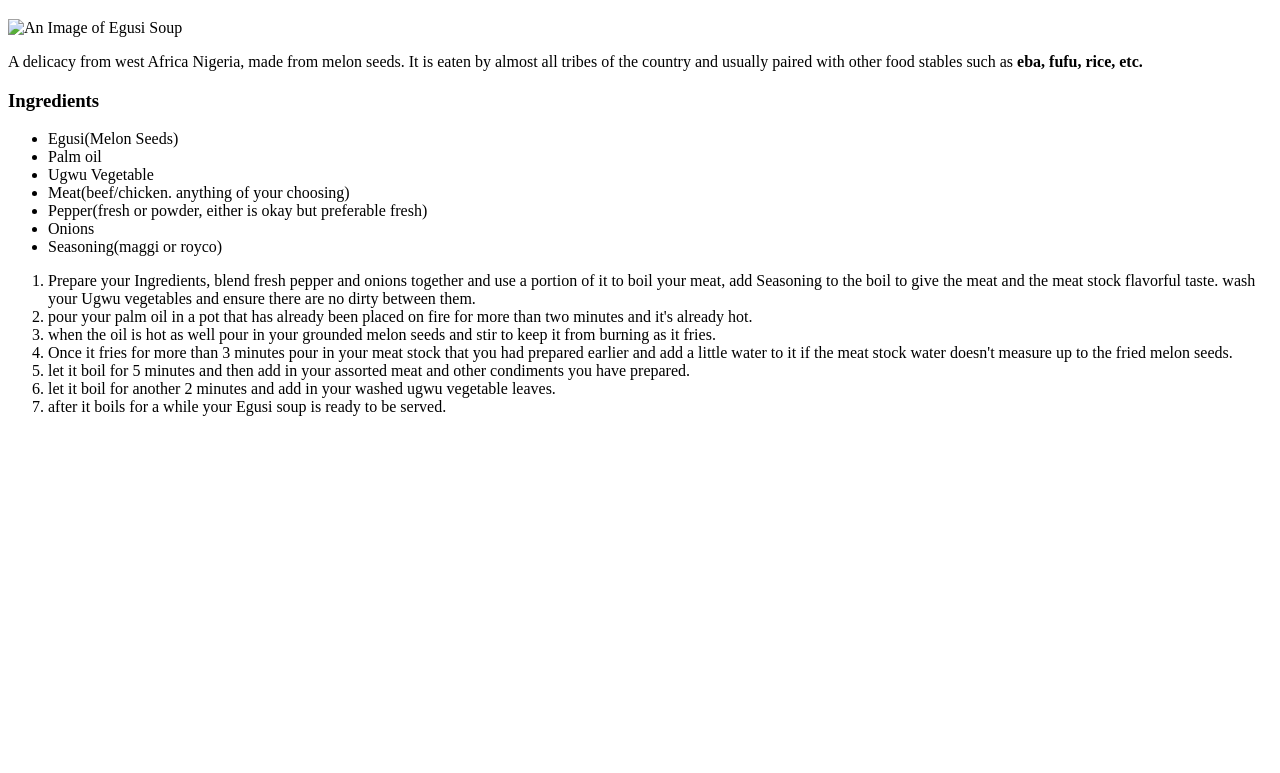
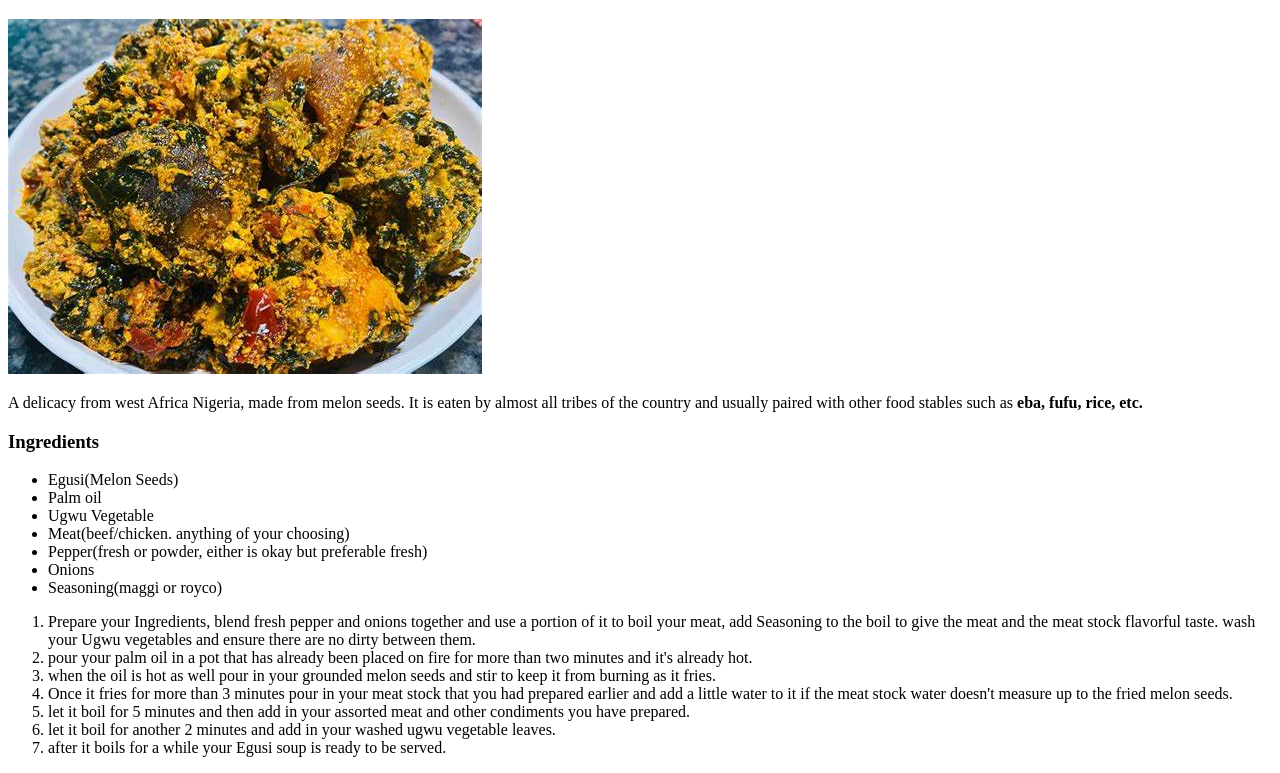
Before and after one commit to modieee/odin_recipes, a plain HTML site: page recipes/egusi.html in a window 1280 px wide. Shown: the part 61-834 px from the top of the page. Before the commit the page ends 800 px from the top, so only its background shows below. Drawn offline with Linux system fonts and the light colour scheme.

Commit message:
Added Img Tag

```diff
--- a/recipes/egusi.html
+++ b/recipes/egusi.html
@@ -7,7 +7,7 @@
 </head>
 <body>
     <h1>Egusi Soup</h1>
-    <img src="" alt="An Image of Egusi Soup">
+    <img src="../img/Egusi soup img.jpeg" alt="An Image of Egusi Soup">
     <p>
         A delicacy from west Africa Nigeria, made from melon seeds. It is eaten by almost all tribes of the country and usually paired with other food stables such as <strong>eba, fufu, rice, etc.</strong>
     </p>
```
